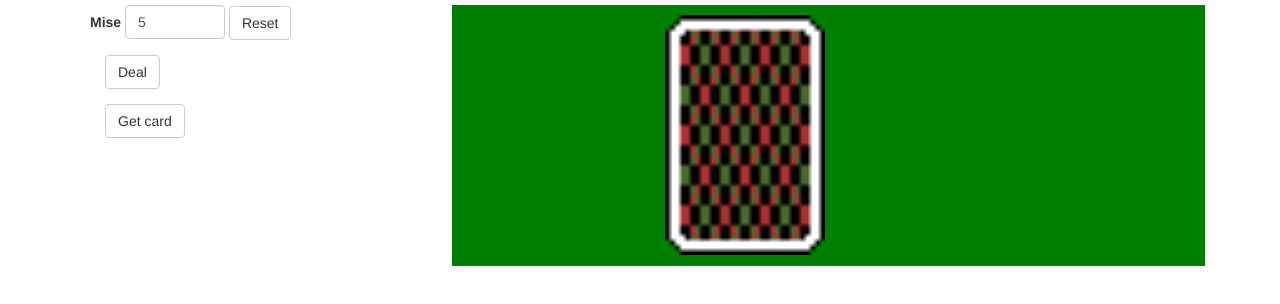
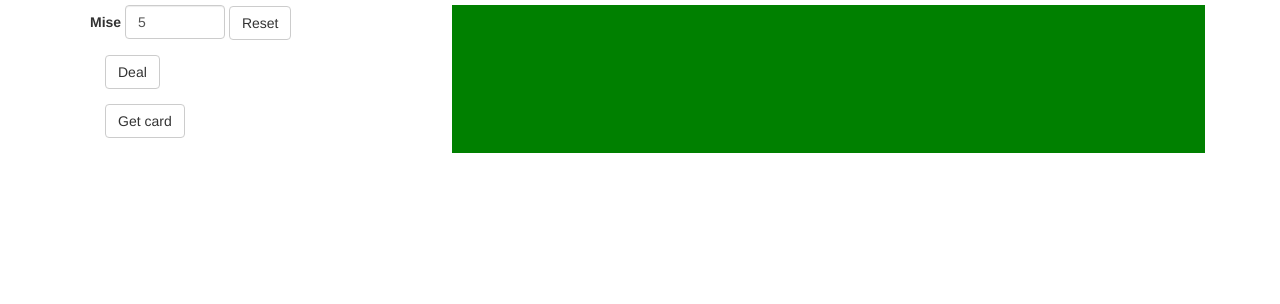
Before and after one commit to HugoPoi/angular-blackjack-poc, a website: page app/index.html in a window 1280 px wide. Drawn offline with nearby package versions, Linux system fonts and the light colour scheme; some packages are replaced by stand-ins of ours; files that its build step writes are made by us from their sources.

Commit message:
modifies main html, removes unused divs, adds dealerCards

```diff
--- a/app/views/main.html
+++ b/app/views/main.html
@@ -16,12 +16,8 @@
   </div>
   <div class="col-md-8 mat">
     <div class="row">
-      <div class="col-md-offset-3 col-md-3">
-        <div class="deck-left">
-          <div ng-include="'views/card.html'"></div>
-        </div>
-      </div>
-      <div class="col-md-offset-3 col-md-3">
+      <div class="col-md-12">
+          <div ng-include="'views/card.html'" ng-repeat="card in dealerCards"></div>
       </div>
     </div>
     <div class="row">
```
